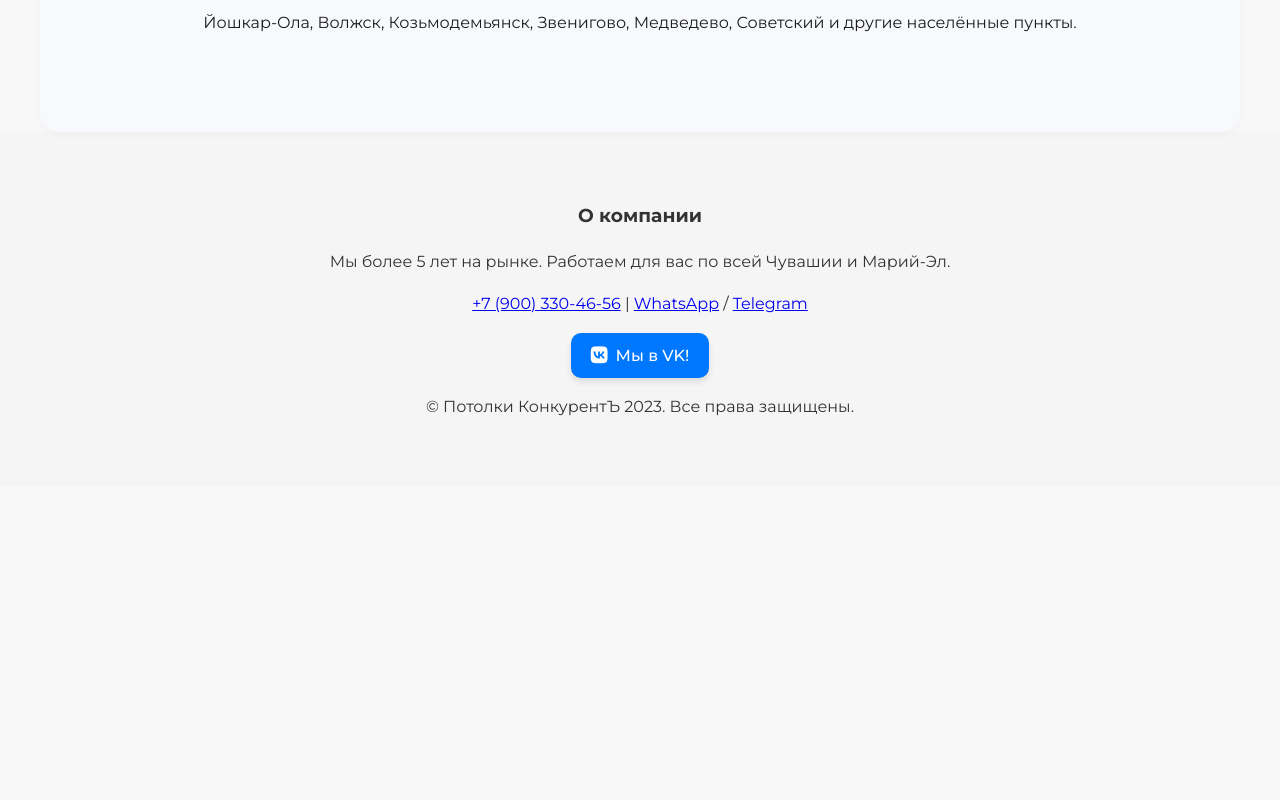
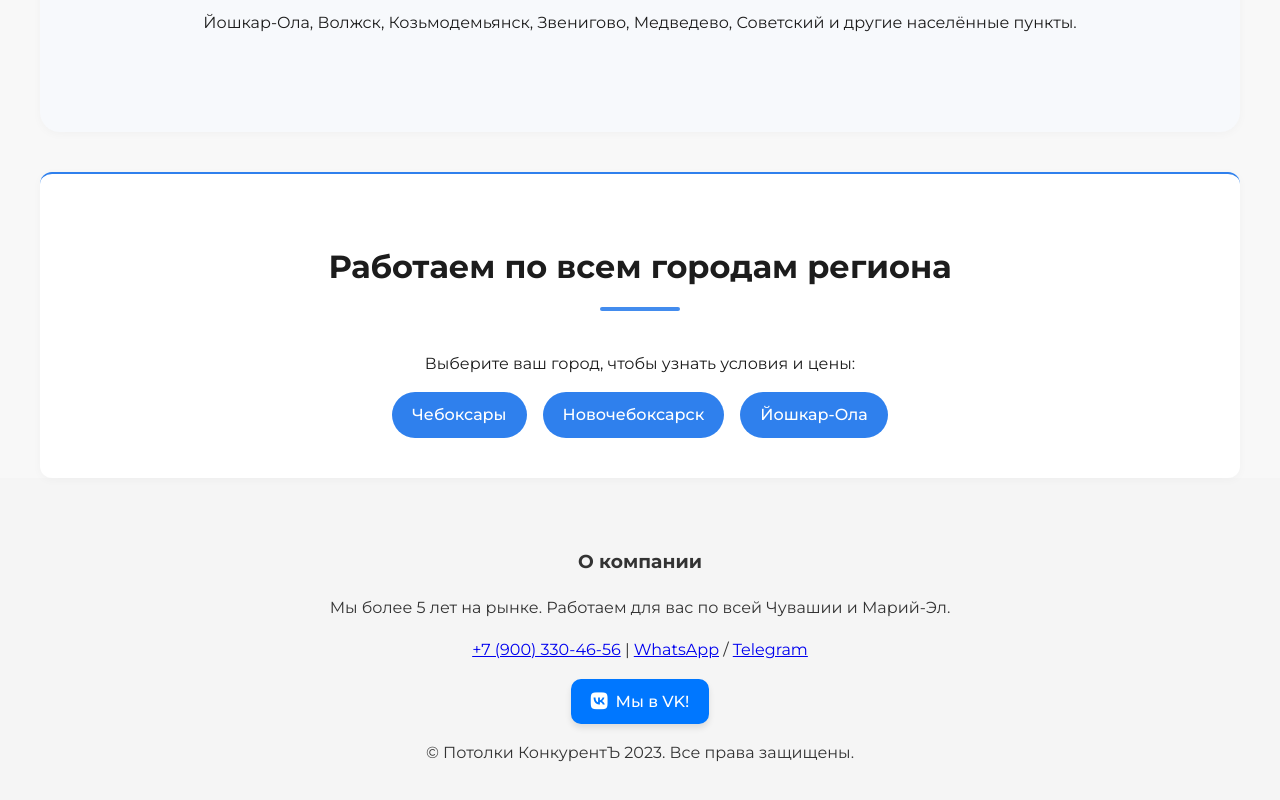
Before and after one commit to KostyaKarrera/potolok, a website: page public/index.html in a window 1280 px wide. Shown: the part 3550-4350 px from the top of the page. Before the commit the page ends 4036 px from the top, so only its background shows below. Drawn offline with nearby package versions, Linux system fonts and the light colour scheme.

Commit message:
Изменение стилей, добавление посадочных страниц для разных городов

```diff
--- a/public/index.html
+++ b/public/index.html
@@ -414,6 +414,37 @@ footer .vk-btn i {
   font-size: 1.2em;                   /* размер иконки */
 }
 
+.city-links {
+  background-color: #f8f9fa;
+  padding: 40px 20px;
+  border-top: 2px solid var(--primary-color);
+  border-radius: 12px;
+  margin-top: 40px;
+}
+
+.city-links__list {
+  display: flex;
+  justify-content: center;
+  flex-wrap: wrap;
+  gap: 1rem;
+  margin-top: 1rem;
+}
+
+.city-link {
+  display: inline-block;
+  background-color: var(--primary-color);
+  color: white;
+  padding: 10px 20px;
+  border-radius: 50px;
+  text-decoration: none;
+  transition: all 0.3s ease;
+  font-weight: 500;
+}
+
+.city-link:hover {
+  background-color: #444;
+  transform: translateY(-2px);
+}
 
 </style>
 
@@ -489,6 +520,20 @@ footer .vk-btn i {
     <p>Чебоксары, Новочебоксарск, Канаш, Алатырь, Шумерля, Козловка, Мариинский Посад, Цивильск и другие районы республики.</p>
     <h3>Марий-Эл</h3>
     <p>Йошкар-Ола, Волжск, Козьмодемьянск, Звенигово, Медведево, Советский и другие населённые пункты.</p>
+  </div>
+</section>
+
+
+<section class="section city-links">
+  <div class="container" style="text-align:center;">
+    <h2 class="section__title">Работаем по всем городам региона</h2>
+    <p class="section__subtitle">Выберите ваш город, чтобы узнать условия и цены:</p>
+
+    <div class="city-links__list">
+      <a href="/cheboksary/" class="city-link">Чебоксары</a>
+      <a href="/novocheboksarsk/" class="city-link">Новочебоксарск</a>
+      <a href="/yoshkar-ola/" class="city-link">Йошкар-Ола</a>
+    </div>
   </div>
 </section>
 
```
Also changed, not shown: public/cheboksary/index.html (added).
